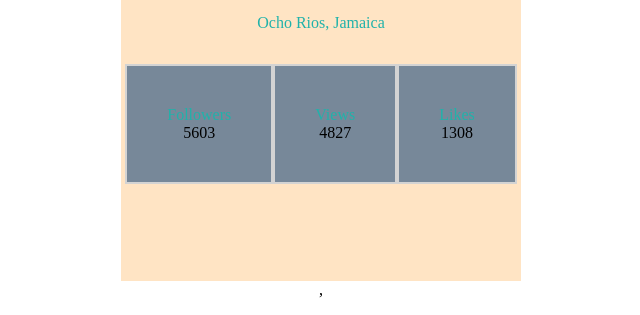
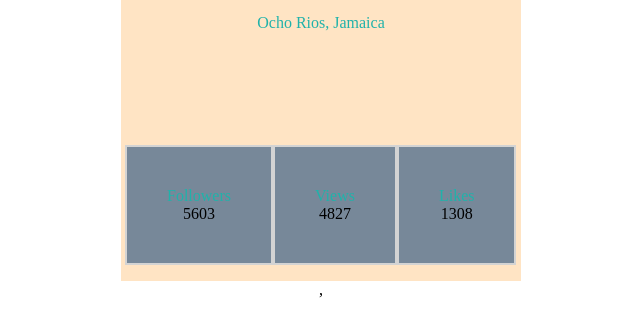
Before and after one commit to andreyz11288/goit-react-hw-01-components, a React (Create React App) app: page / in a window 1280 px wide. Shown: the part 319-634 px from the top of the page, without its empty margins (319-959 px from the left). Built offline with nearby package versions, Linux system fonts and the light colour scheme.

Commit message:
сделал position в Profile

```diff
--- a/package.json
+++ b/package.json
@@ -2,10 +2,12 @@
   "name": "goit-react-hw-01-components",
   "version": "0.1.0",
   "private": true,
+  "homepage": "https://andreyz11288.github.io/goit-react-hw-01-components",
   "dependencies": {
     "@testing-library/jest-dom": "^5.11.6",
     "@testing-library/react": "^11.2.2",
     "@testing-library/user-event": "^12.6.0",
+    "gh-pages": "^3.1.0",
     "json-loader": "^0.5.7",
     "react": "^17.0.1",
     "react-dom": "^17.0.1",
@@ -13,6 +15,8 @@
     "web-vitals": "^0.2.4"
   },
   "scripts": {
+    "predeploy": "npm run build",
+    "deploy": "gh-pages -d build",
     "start": "react-scripts start",
     "build": "react-scripts build",
     "test": "react-scripts test",
--- a/src/Profile/Profile.module.css
+++ b/src/Profile/Profile.module.css
@@ -1,4 +1,5 @@
 .Profile {
+  position: relative;
   margin: auto;
   text-align: center;
   width: 400px;
@@ -27,6 +28,9 @@
   color: lightseagreen;
 }
 .stats {
+  position: absolute;
+  bottom: 0px;
+  margin-left: -49%;
   padding: 0px;
   display: inline-flex;
   background-color: lightslategray;
--- a/src/index.css
+++ b/src/index.css
@@ -1,4 +1,5 @@
 @import-normalize;
+
 body {
   margin: 0;
   /* font-family: -apple-system, BlinkMacSystemFont, 'Segoe UI', 'Roboto', 'Oxygen',
```
Also changed, not shown: 2 other files (tests, documents, lock files or other folders).
